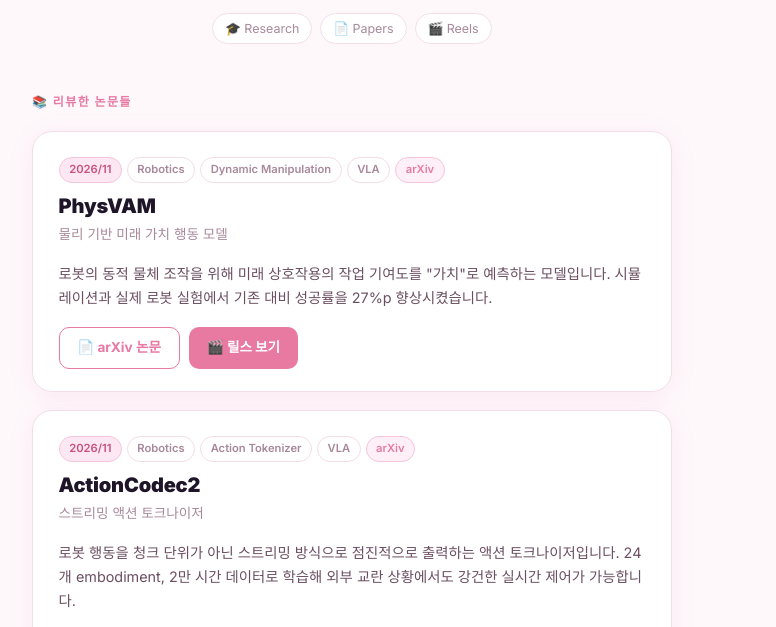
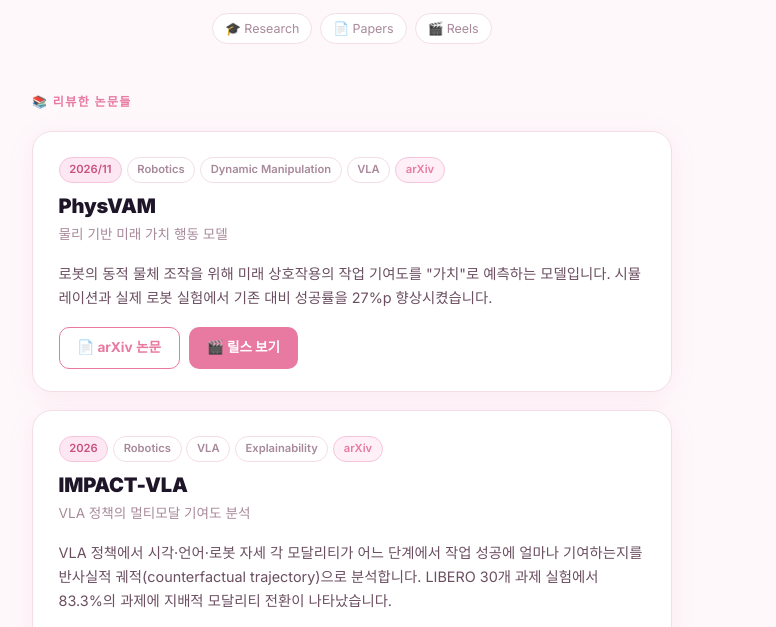
Before and after one commit to HYOBINCHOI/paper-reviews, a plain HTML site: page index.html in a window 1280 px wide. Shown: the part 309-936 px from the top of the page, without its empty margins (288-1064 px from the left). Drawn offline with Linux system fonts and the light colour scheme.

Commit message:
Update index.html

```diff
--- a/index.html
+++ b/index.html
@@ -353,6 +353,19 @@ const PAPERS = [
 },
 
   {
+  id: 'impactvla',
+  emoji: '🔍',
+  title: 'IMPACT-VLA',
+  subtitle: 'VLA 정책의 멀티모달 기여도 분석',
+  year: '2026',
+  tags: ['Robotics', 'VLA', 'Explainability'],
+  venue: 'arXiv',
+  desc: 'VLA 정책에서 시각·언어·로봇 자세 각 모달리티가 어느 단계에서 작업 성공에 얼마나 기여하는지를 반사실적 궤적(counterfactual trajectory)으로 분석합니다. LIBERO 30개 과제 실험에서 83.3%의 과제에 지배적 모달리티 전환이 나타났습니다.',
+  arxiv: 'https://arxiv.org/abs/2609.15005',
+  reels: 'https://www.instagram.com/reel/DgEIcYcS7gI'
+},
+
+  {
   id: 'actioncodec2',
   emoji: '⚡',
   title: 'ActionCodec2',
```
